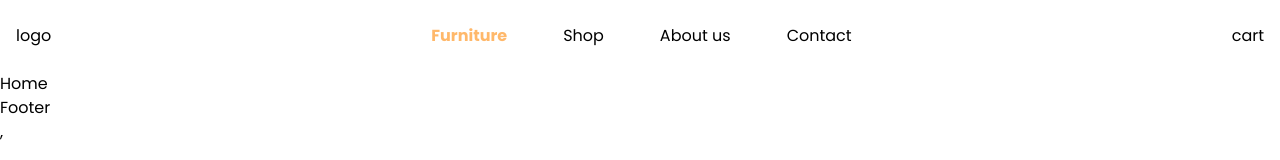
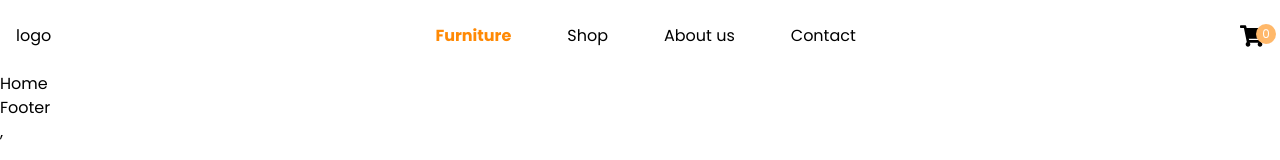
Before and after one commit to ahassh1/react-landing-page, a React (Vite) app: page / in a window 1280 px wide. Shown: the top 160 px of the page. Built offline with nearby package versions, Linux system fonts and the light colour scheme.

Commit message:
shopping cart done

```diff
--- a/package.json
+++ b/package.json
@@ -13,6 +13,7 @@
     "@tailwindcss/vite": "^4.1.15",
     "react": "^19.1.1",
     "react-dom": "^19.1.1",
+    "react-icons": "^5.5.0",
     "react-router": "^7.9.4",
     "tailwindcss": "^4.1.15"
   },
--- a/src/components/Navbar.jsx
+++ b/src/components/Navbar.jsx
@@ -1,5 +1,6 @@
 import React from "react";
 import { Link, NavLink } from "react-router";
+import { FaShoppingCart } from "react-icons/fa";
 
 const navItems = [
   { path: "/", label: "Furniture" },
@@ -16,7 +17,7 @@ const NavItems = () => {
           <NavLink
             to={item.path}
             className={({ isActive }) =>
-              isActive ? "text-orange-300 font-bold" : "hover:text-orange-500"
+              isActive ? "text-orange-400 font-bold" : "hover:text-orange-500"
             }
           >
             {item.label}
@@ -34,11 +35,16 @@ const Navbar = () => {
         {/* logo */}
         <Link href="logo">logo</Link>
         {/* desktop menu itmes  */}
-        <div>
+        <div className="hidden md:block">
           <NavItems />
         </div>
         {/* cart */}
-        <div>cart</div>
+        <div className="hidden md:block cursor-pointer relative">
+          <FaShoppingCart className="text-2xl" />
+          <sup className="absolute top-0 -right-3 bg-orange-300 text-white w-5 h-5 rounded-full flex items-center justify-center text-xs">
+            0
+          </sup>
+        </div>
       </nav>
     </header>
   );
```
Also changed, not shown: 1 other file (tests, documents, lock files or other folders).
